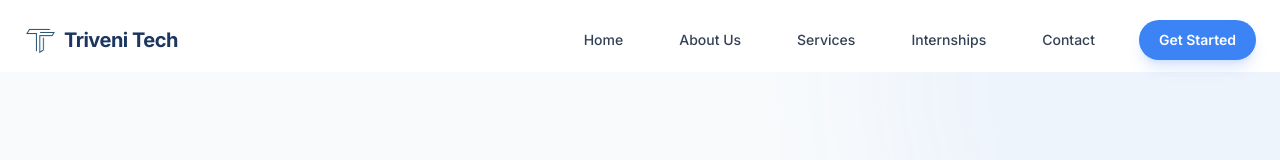
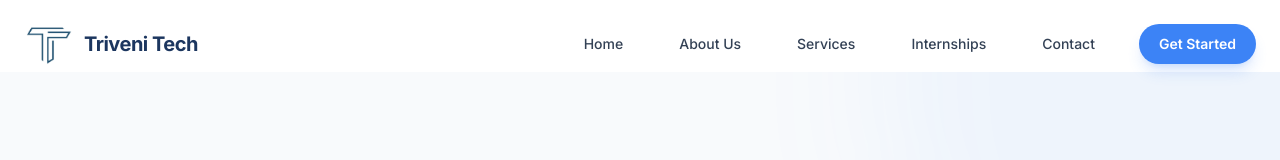
Before and after one commit to AryanJadile/Triveni-Tech, a Next.js app: page / in a window 1280 px wide. Shown: the top 160 px of the page. Built offline with nearby package versions, Linux system fonts and the light colour scheme.

Commit message:
Updated socials

```diff
--- a/src/components/layout/Footer.tsx
+++ b/src/components/layout/Footer.tsx
@@ -24,10 +24,8 @@ export default function Footer() {
                             We build scalable, robust, and beautiful digital experiences.
                         </p>
                         <div className="flex items-center gap-4 pt-2">
-                            <SocialIcon icon={<Facebook size={18} />} href="#" />
-                            <SocialIcon icon={<Twitter size={18} />} href="#" />
                             <SocialIcon icon={<Instagram size={18} />} href="https://www.instagram.com/triveni_tech2025/" />
-                            <SocialIcon icon={<Linkedin size={18} />} href="#" />
+                            <SocialIcon icon={<Linkedin size={18} />} href="https://www.linkedin.com/company/triveni-tech/" />
                         </div>
                     </div>
 
@@ -76,7 +74,7 @@ export default function Footer() {
                 </div>
 
                 <div className="border-t border-slate-800 pt-8 flex flex-col md:flex-row items-center justify-between text-xs text-slate-500">
-                    <p>&copy; {new Date().getFullYear()} Triveni Tech. All rights reserved.</p>
+                    <p>&copy; 2025 Triveni Tech. All rights reserved.</p>
                     <div className="flex gap-6 mt-4 md:mt-0">
                         <Link href="/privacy" className="hover:text-white transition-colors">Privacy Policy</Link>
                         <Link href="/terms" className="hover:text-white transition-colors">Terms of Service</Link>
--- a/src/components/layout/Header.tsx
+++ b/src/components/layout/Header.tsx
@@ -60,8 +60,8 @@ export default function Header() {
         >
             <div className="container mx-auto px-4 md:px-6 flex items-center justify-between">
                 {/* Logo */}
-                <Link href="/" className="flex items-center gap-2">
-                    <div className="relative w-8 h-8 rounded-lg overflow-hidden">
+                <Link href="/" className="flex items-center gap-3">
+                    <div className="relative w-12 h-12 rounded-lg overflow-hidden shrink-0">
                         <img src="/img/logo.jpg" alt="Triveni Tech Logo" className="object-cover w-full h-full" />
                     </div>
                     <span className="text-xl font-bold text-secondary tracking-tight">
```
